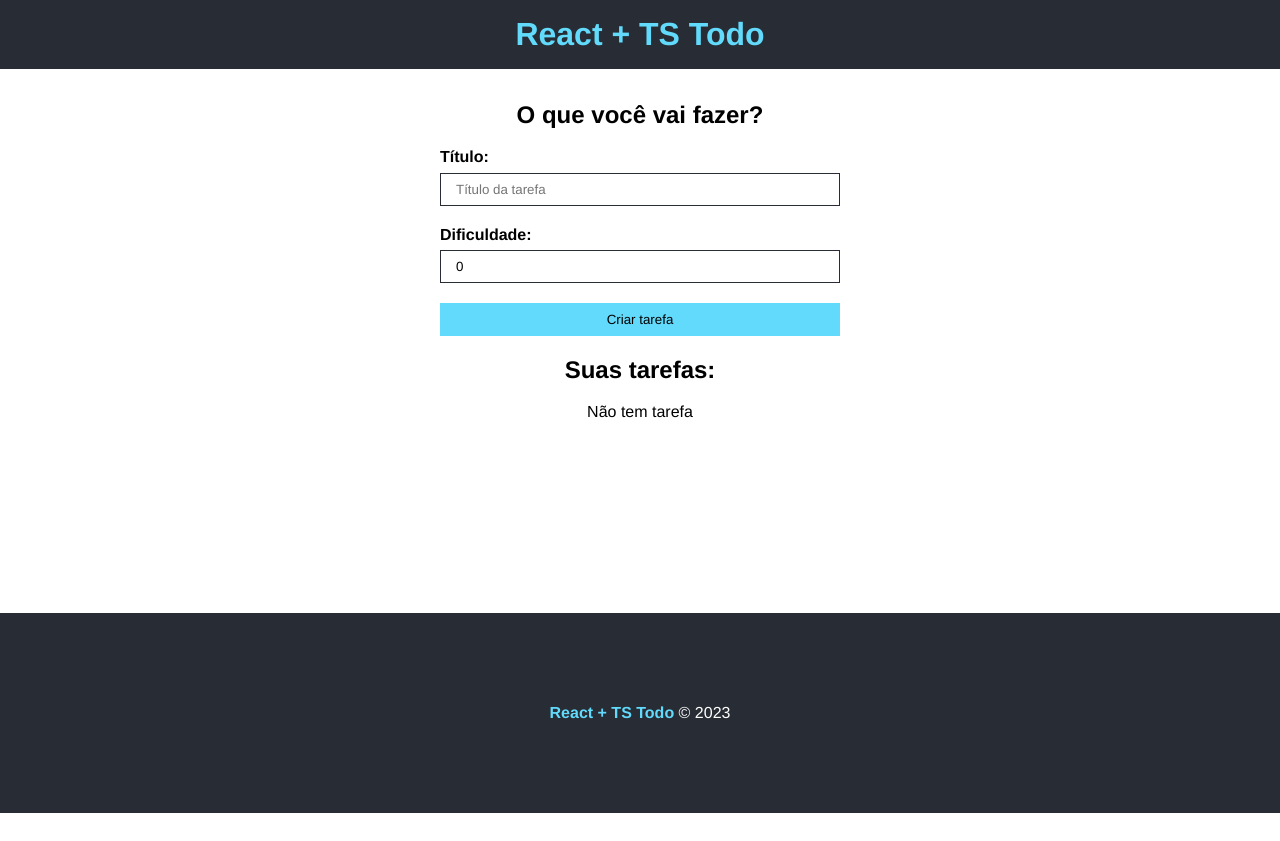
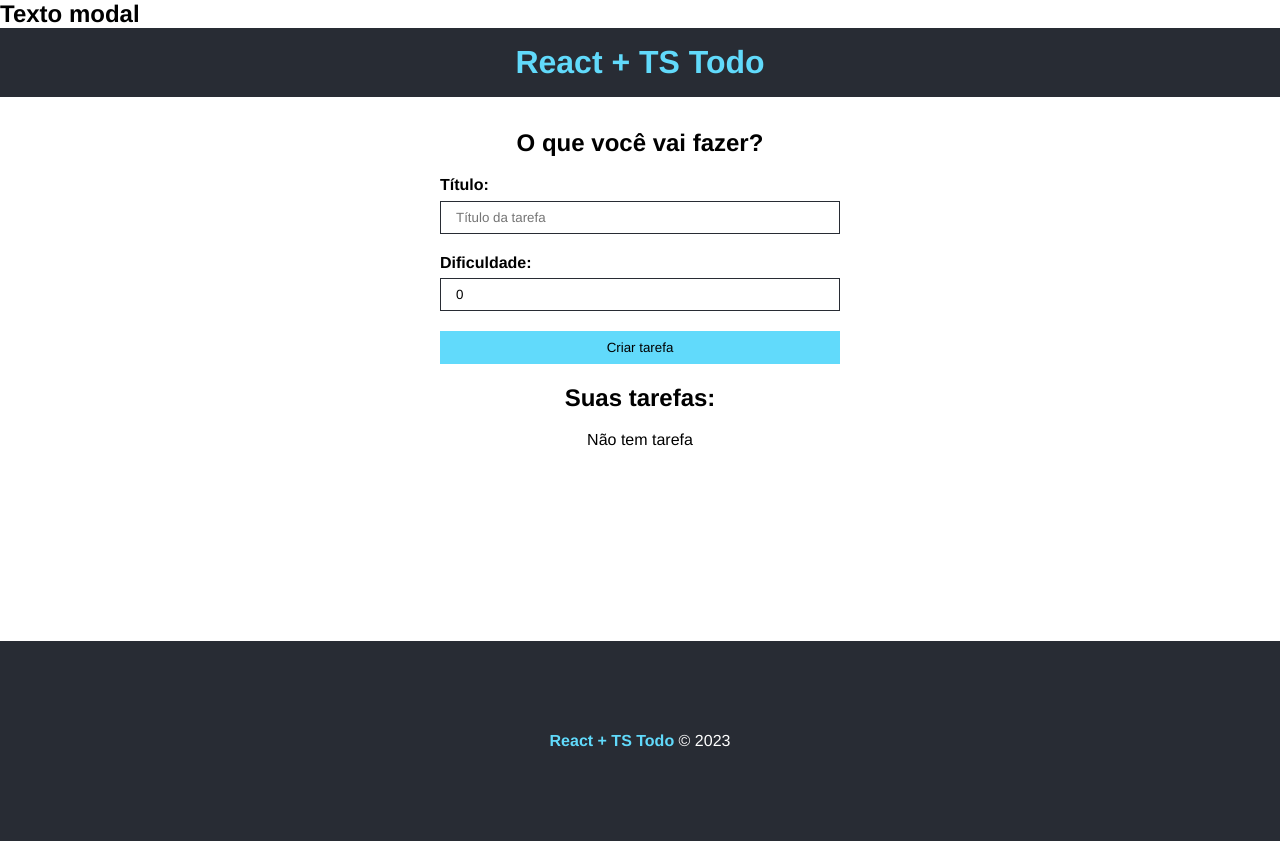
Before and after one commit to Orozimbo1/React-TS_Todo, a React (Vite) app in the folder todo-list/: page / in a window 1280 px wide. Before the commit the page ends 813 px from the top, so only its background shows below. Built offline with nearby package versions, Linux system fonts and the light colour scheme.

Commit message:
Criando modal

```diff
--- a/todo-list/src/App.tsx
+++ b/todo-list/src/App.tsx
@@ -8,6 +8,7 @@
 import Header from './components/Header'
 import TaskList from './components/TaskList'
 import Taskform from './components/Taskform'
+import Modal from './components/Modal'
 
 // Interface
 import { ITask } from './interface/Task'
@@ -24,6 +25,7 @@
 
   return (
     <div className="App">
+      <Modal />
       <Header />
       <main className={styles.main}>
         <div>
--- /dev/null
+++ b/todo-list/src/components/Modal.tsx
@@ -0,0 +1,17 @@
+// CSS
+import styles from './Modal.module.css'
+
+type Props = {}
+
+const Modal = (props: Props) => {
+  return (
+    <div id='modal'>
+      <div></div>
+      <div>
+        <h2>Texto modal</h2>
+      </div>
+    </div>
+  )
+}
+
+export default Modal
```
Also changed, not shown: todo-list/src/components/Modal.module.css (added).
